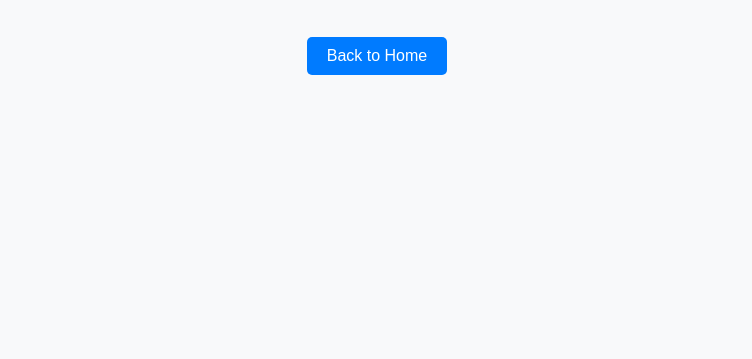
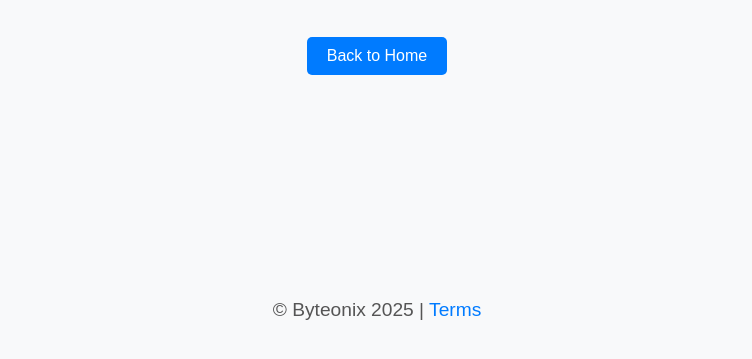
Before and after one commit to byteonixeurope/byteonixeurope.github.io, a plain HTML site: page 404.html in a window 1280 px wide. Shown: the part 429-788 px from the top of the page, without its empty margins (263-1015 px from the left). Drawn offline with Linux system fonts and the light colour scheme.

Commit message:
Update 404.html

```diff
--- a/404.html
+++ b/404.html
@@ -47,8 +47,20 @@
 <div class="container">
   <h1>Oops! Something went wrong.</h1>
   <p>It looks like this page doesn't exist... Did you make a typo? 😥</p>
-  <a href="https://byteonixeurope.github.io" class="button">Back to Home</a>
+  <a href="https://ragdollengine.com" class="button">Back to Home</a>
 </div>
 
 </body>
+
+  <footer style="
+  position: absolute;
+  bottom: 10px;
+  width: 100%;
+  text-align: center;
+  font-size: 0.9rem;
+  color: #666;
+">
+  <p>&copy; Byteonix 2025 | <a href="#" style="color: #007bff; text-decoration: none;">Terms</a></p>
+</footer>
+
 </html>
```
